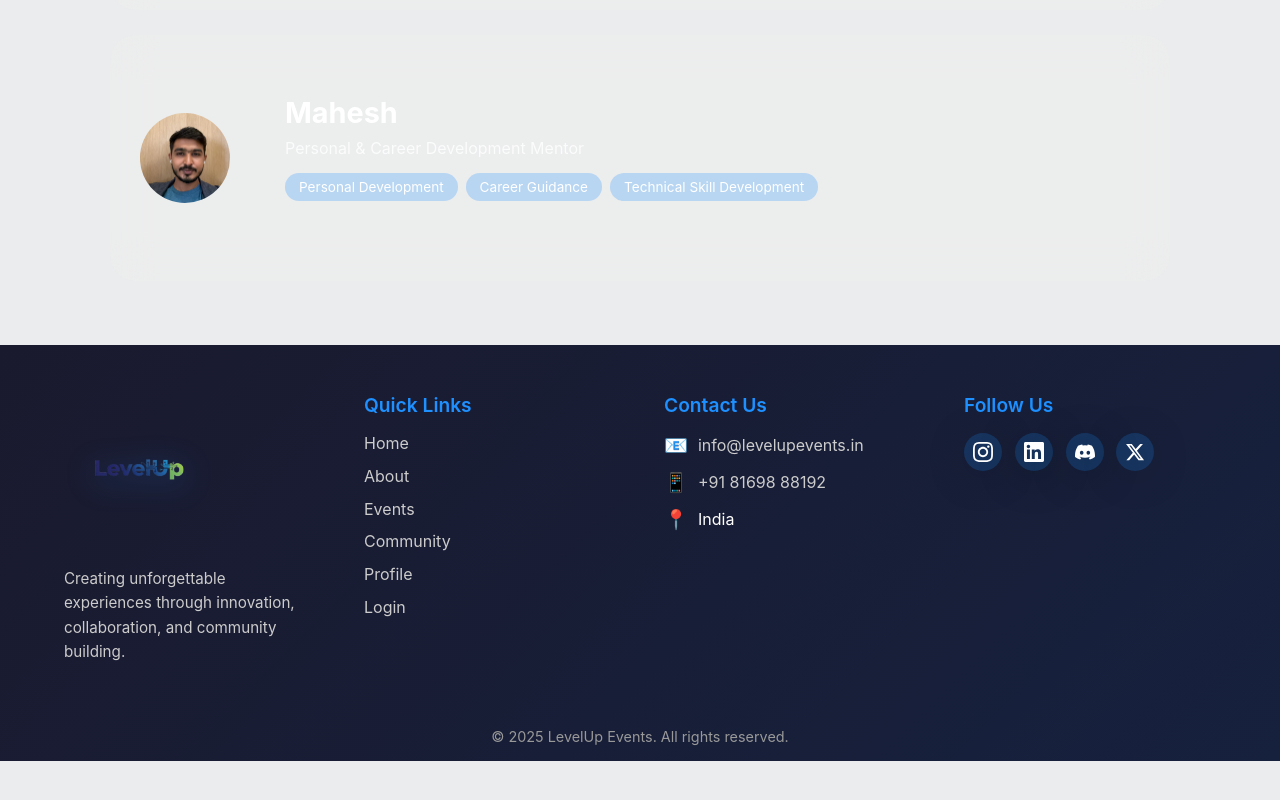
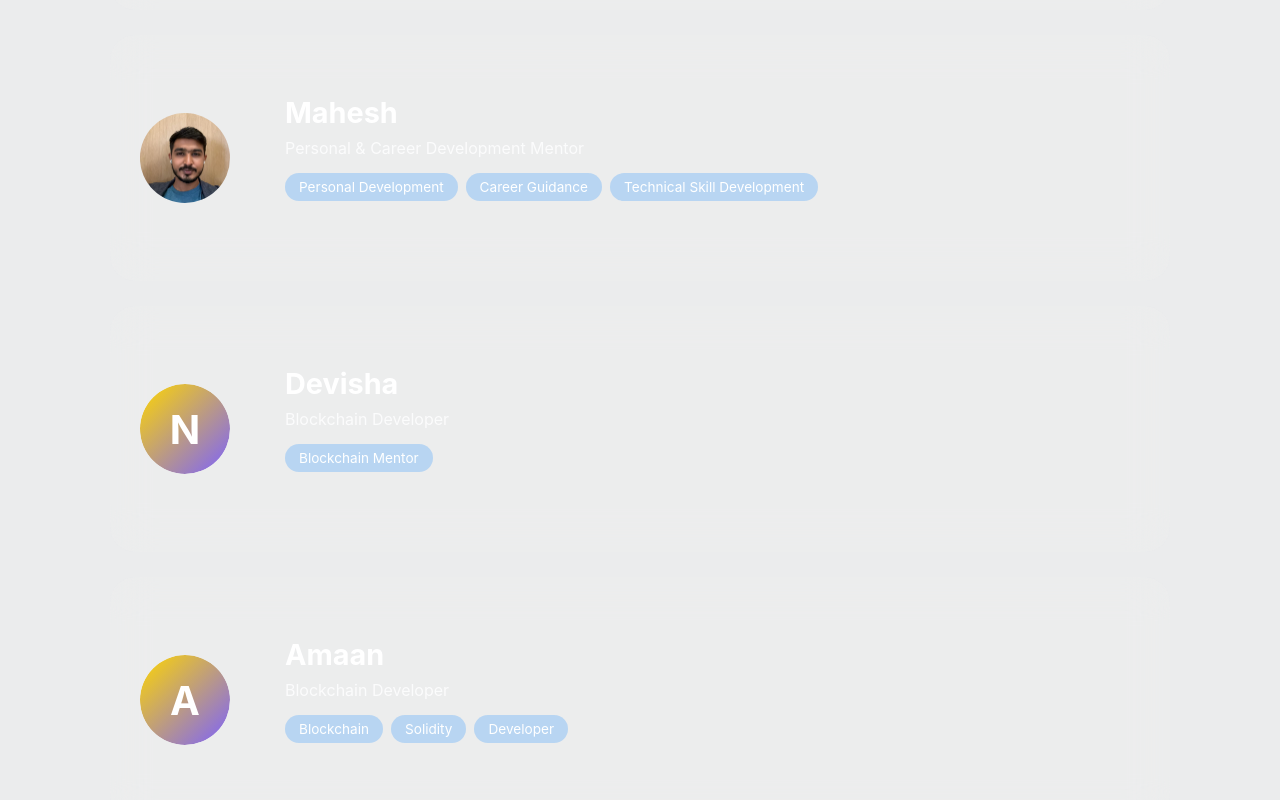
Before and after one commit to NishantLohar/levelup-website-, a React (Create React App) app: page /mentors in a window 1280 px wide. Shown: the part 1970-2770 px from the top of the page. Before the commit the page ends 2731 px from the top, so only its background shows below. Built offline with nearby package versions, Linux system fonts and the light colour scheme.

Commit message:
Added new mentors and updated mentor page

```diff
--- a/src/components/AnnouncementBanner.js
+++ b/src/components/AnnouncementBanner.js
@@ -18,7 +18,7 @@ const AnnouncementBanner = () => {
     return () => window.removeEventListener('scroll', handleScroll);
   }, []);
 
-  const message = "• HackTheHype Hackathon🏆 Open Tech 2026";
+  const message = "• HackTheHype Hackathon🏆 NextGen";
   const repeatedMessage = Array(20).fill(message).join(" ");
 
   return (
--- a/src/components/CommunityStats.js
+++ b/src/components/CommunityStats.js
@@ -26,8 +26,8 @@ const useCountUp = (end, duration = 1500) => {
 };
 
 const CommunityStats = () => {
-  const students = useCountUp(300);
-  const mentors = useCountUp(25);
+  const students = useCountUp(500);
+  const mentors = useCountUp(60);
   const partners = useCountUp(7);
 
   return (
--- a/src/pages/Events.css
+++ b/src/pages/Events.css
@@ -613,3 +613,21 @@
     transition-duration: 0.01ms !important;
   }
 }
+
+/* ================= MOBILE EVENTS STACK FIX ================= */
+
+@media (max-width: 768px) {
+
+  /* Upcoming events stack vertical */
+  .completed-events-wrapper {
+    flex-direction: column !important;
+    align-items: center !important;
+  }
+
+  /* Each card full width in mobile */
+  .completed-events-wrapper .event-card {
+    max-width: 100% !important;
+    width: 100% !important;
+  }
+
+}
--- a/src/pages/MentorProfile.js
+++ b/src/pages/MentorProfile.js
@@ -100,6 +100,123 @@ const MentorProfile = () => {
         "Technical Skill Development",
       ],
     },
+    {
+      id: 7,
+      name: "Devisha",
+      description: "Blockchain Developer",
+      avatar: "N",
+      // photo: "/mentors/mentor1.jpeg",
+      color: "#FFD700",
+      skills: [
+        "Blockchain Mentor",
+      ],
+    },
+    {
+      id: 8,
+      name: "Amaan",
+      description: "Blockchain Developer",
+      avatar: "A",
+      // photo: "/mentors/mentor1.jpeg",
+      color: "#FFD700",
+      skills: [
+        "Blockchain",
+        "Solidity",
+        "Developer",
+      ],
+    },
+    {
+      id: 9,
+      name: "Kanishak",
+      description: "Web3 Developer",
+      avatar: "K",
+      // photo: "/mentors/mentor1.jpeg",
+      color: "#FFD700",
+      skills: [
+        "Founder of Fluxor",
+        "Community Developer",
+        "Ex-Blockpen",
+        "AIxBlockchain",
+      ],
+    },
+    {
+      id: 10,
+      name: "Deepak",
+      description: "Blockchain Mentor",
+      avatar: "D",
+      // photo: "/mentors/mentor1.jpeg",
+      color: "#FFD700",
+      skills: [
+        "Tokenomics",
+        "Cybersecurity",
+        "Metaverse",
+      ],
+    },
+    {
+      id: 11,
+      name: "Mohit",
+      description: "Blockchain & Golang/Rust Developer/Speaker",
+      avatar: "M",
+      // photo: "/mentors/mentor1.jpeg",
+      color: "#FFD700",
+      skills: [
+        "GSoC Mentor",
+        "GSoC'21 @ SCoReLab",
+        "Summer of Bitcoin'21",
+        "Certified Ethereum Developer",
+        "C4GT Mentor@MeitY ",
+      ],
+    },
+    {
+      id: 12,
+      name: "Prateush",
+      description: "Blockchain & AI Mentor/Speaker",
+      avatar: "P",
+      // photo: "/mentors/mentor1.jpeg",
+      color: "#FFD700",
+      skills: [
+        "Ex- UmiNetwork",
+        "7× Web3 Global Hackathon Winner",
+      ],
+    },
+    {
+      id: 13,
+      name: "Subham",
+      description: "Mentor, Building Agentic AI for Scale, Phd(Reinforcment Learning)",
+      avatar: "S",
+      // photo: "/mentors/mentor1.jpeg",
+      color: "#FFD700",
+      skills: [
+        "Generative AI",
+        "Software Development",
+        "Machine Learning",
+        "NLP",
+        "DevOps",
+      ],
+    },
+    {
+      id: 14,
+      name: "Prateush",
+      description: "Blockchain & AI Mentor/Speaker",
+      avatar: "P",
+      // photo: "/mentors/mentor1.jpeg",
+      color: "#FFD700",
+      skills: [
+        "Ex- UmiNetwork",
+        "7× Web3 Global Hackathon Winner",
+      ],
+    },
+    // {
+    //   id: 15,
+    //   name: "Devanshu",
+    //   description: "Blockchain & AI Mentor/Speaker",
+    //   avatar: "D",
+    //   // photo: "/mentors/mentor1.jpeg",
+    //   color: "#FFD700",
+    //   skills: [
+    //     "Ex- UmiNetwork",
+    //     "7× Web3 Global Hackathon Winner",
+    //   ],
+    // },
   ];
 
   // Smooth scroll (Lenis)
```
Also changed, not shown: public/nextgen-logo.png.
